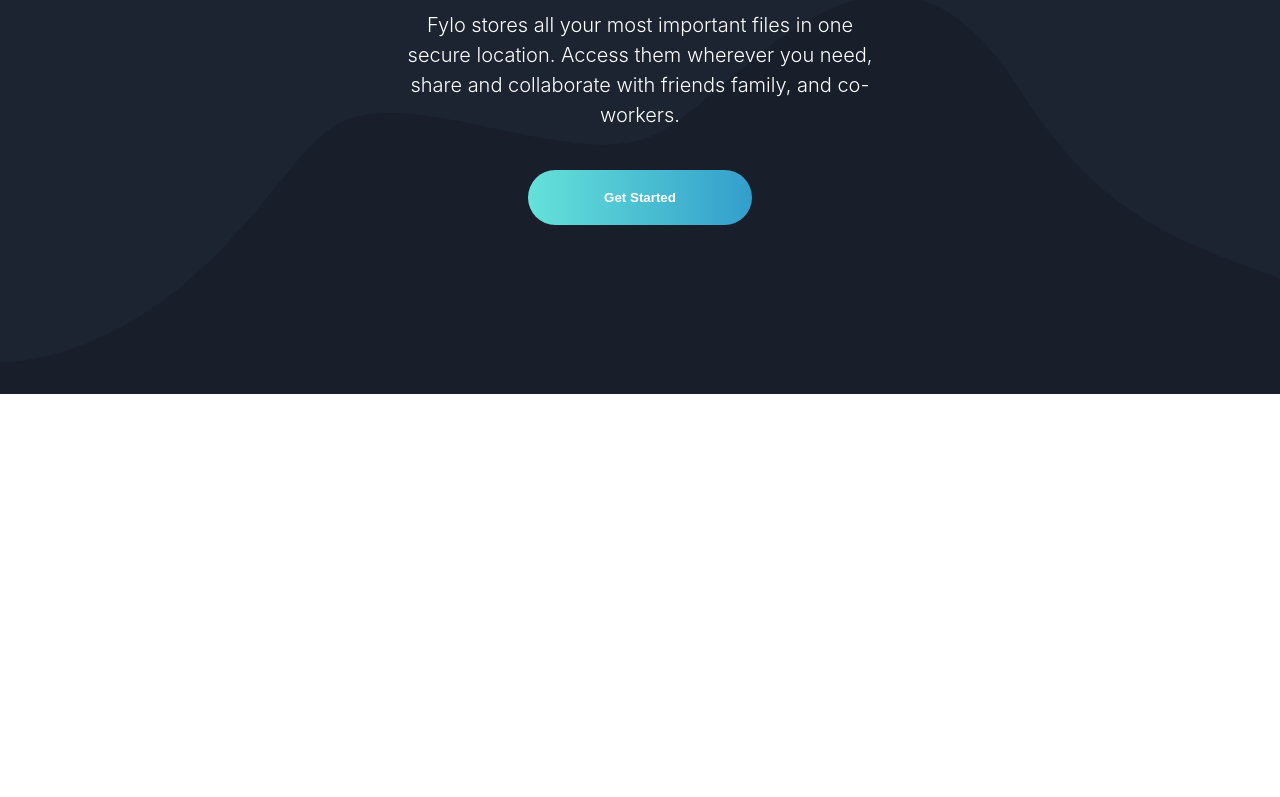
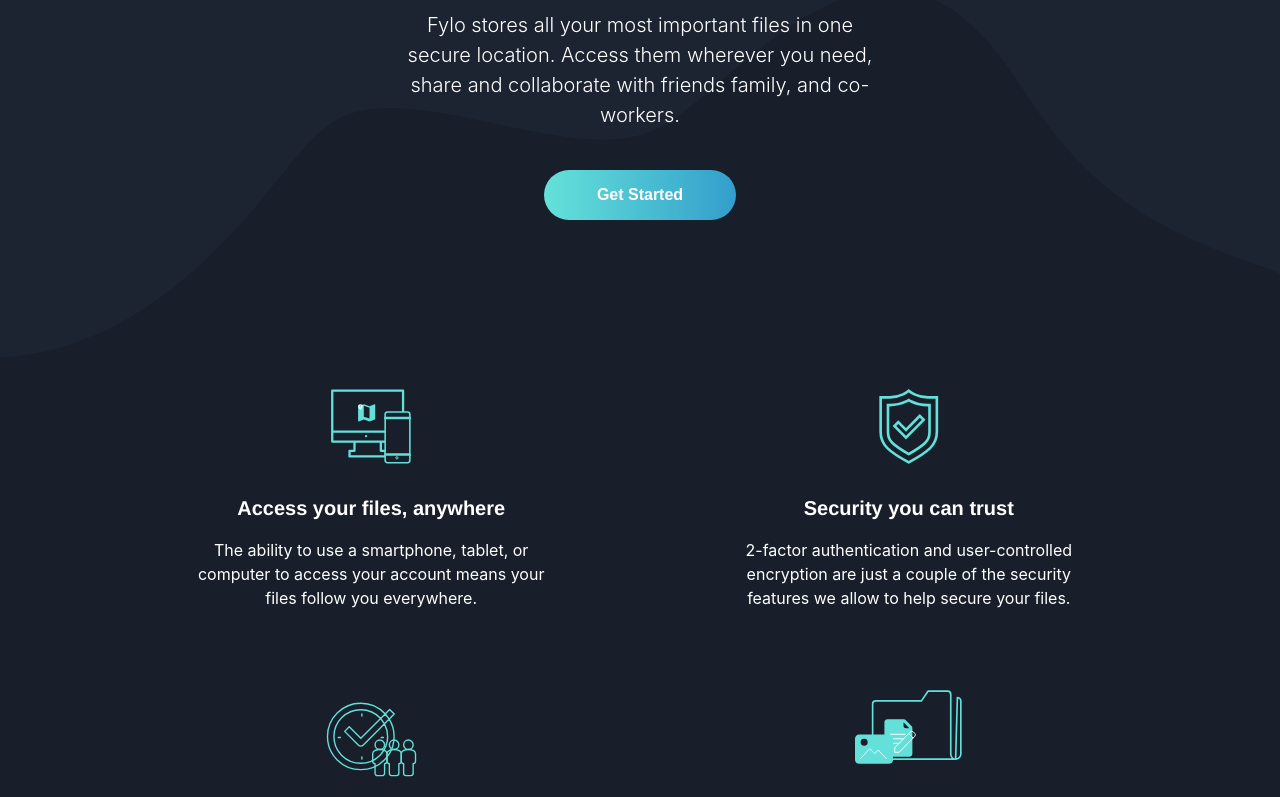
Before and after one commit to Moniet/layouts, a React (Create React App) app in the folder fylo-dark-landing-page/: page / in a window 1280 px wide. Shown: the part 772-1569 px from the top of the page. Before the commit the page ends 1166 px from the top, so only its background shows below. Built offline with nearby package versions, Linux system fonts and the light colour scheme.

Commit message:
added insight section to landing page

```diff
--- a/fylo-dark-landing-page/src/App.js
+++ b/fylo-dark-landing-page/src/App.js
@@ -1,20 +1,39 @@
 import React from 'react';
-import logo from './logo.svg';
+import { Global, css } from '@emotion/core'
+import styled from '@emotion/styled'
+import { colors } from './utils/theme'
 import Nav from './containers/Nav'
 import Intro from './components/Intro'
-import { Global, css } from '@emotion/core'
+import InfoGrid from './components/InfoGrid'
+import Insight from './components/Insight';
+
+const Container = styled.div`
+  position: relative;
+  display: flex;
+  flex-direction: column;
+  align-items: center;
+  width: 100vw;
+  height: 100%;
+  background: ${colors.bgDark};
+`
 
 const App = () => (
   <>
-    <Nav />
+  <Nav />
+  <Container>
     <Intro />
+    <InfoGrid />
+    <Insight />
     <Global
+
       styles={css`
         h1,h2,h3,h4,h5,h6 {
           font-family: 'Raleway', 'Helvetica', 'Arial', sans-serif;
+          color: white;
         }
       `}
     />
+  </Container>
   </>
 )
 
--- a/fylo-dark-landing-page/src/components/Button.js
+++ b/fylo-dark-landing-page/src/components/Button.js
@@ -12,6 +12,7 @@
     font-size: 14px;
     color: white;
     background: ${colors.btnGradient};
+    cursor: pointer;
 `
 
 const Button = ({ children }) => (
--- /dev/null
+++ b/fylo-dark-landing-page/src/components/Grid.js
@@ -0,0 +1,15 @@
+import React from 'react'
+import styled from '@emotion/styled'
+
+const Grid = styled.div`
+    display: flex;
+    flex-flow: row wrap;
+    justify-content: ${props => props.between ? 'space-between' : 'center' };
+    align-items: center;
+`
+
+export default ({ children, between }) => (
+    <Grid between={ between ? true : false }>
+        { children }
+    </Grid>
+)
--- /dev/null
+++ b/fylo-dark-landing-page/src/components/H1.js
@@ -0,0 +1,15 @@
+import React from 'react'
+import styled from '@emotion/styled'
+
+const H1 = styled.h1`
+    font-size: 2.5em;
+    font-weight: 700;
+    line-height: 1.5;
+    margin: 1em 0 0.5em 0;
+    color: white;
+`
+
+export default ({ children }) =>
+    <H1>
+        { children }
+    </H1>
--- /dev/null
+++ b/fylo-dark-landing-page/src/components/InfoGrid.js
@@ -0,0 +1,64 @@
+/** @jsx jsx */
+import { jsx, css } from '@emotion/core'
+import React from 'react'
+import styled from '@emotion/styled'
+import Grid from './Grid'
+
+
+const GridItem = styled.div`
+    width: 40%;
+    text-align: center;
+    margin-bottom: 10vh;
+`
+
+const H2 = styled.h2`
+    font-size: 1.25em;
+    font-weight: 700;
+    margin-bottom: 1em;
+`
+
+const P = styled.p`
+    color: white;
+    line-height: 1.5;
+`
+
+const Icon = styled.img`
+    height: 75px;
+    margin-bottom: 2em;
+`
+
+const Container = styled.div`
+    width: 70%;
+`
+
+const InfoGrid = () => (
+    <Container>
+        <Grid between>
+            <GridItem>
+                <Icon src={ require('../images/icon-access-anywhere.svg')} alt="" />
+                <H2>Access your files, anywhere</H2>
+                <P>The ability to use a smartphone, tablet, or computer to access your account means your files follow you everywhere.</P>
+            </GridItem>
+
+            <GridItem>
+                <Icon src={ require('../images/icon-security.svg')} alt="" />
+                <H2> Security you can trust</H2>
+                <P> 2-factor authentication and user-controlled encryption are just a couple of the security features we allow to help secure your files.</P>
+            </GridItem>
+
+            <GridItem>
+                <Icon src={ require('../images/icon-collaboration.svg')} alt="" />
+                <H2>Real-time collaboration</H2>
+                <P>Securely share files and folders with friends, family and colleagues for live collaboration. No email attachments required.</P>
+            </GridItem>
+
+            <GridItem>
+                <Icon src={ require('../images/icon-any-file.svg')} alt="" />
+                <H2>Store any type of file.</H2>
+                <P>Whether you're sharing holidays photos or work documents, Fylo has you covered allowing for all file types to be securely stored and shared.</P>
+            </GridItem>
+        </Grid>
+    </Container>
+)
+
+export default InfoGrid
--- /dev/null
+++ b/fylo-dark-landing-page/src/components/Insight.js
@@ -0,0 +1,47 @@
+import React from 'react'
+import styled from '@emotion/styled'
+import Grid from './Grid'
+import H1 from './H1'
+import Para from './Para'
+
+const Container = styled.div`
+    width: 90%;
+`
+
+const IMG = styled.img`
+    width: 100%;
+`
+
+const Info = styled.div`
+    ${'' /* display: flex;
+    flex-direction: column; */}
+    width: 50%;
+`
+
+const InfoHeader = styled.div`
+    width: 55%;
+`
+
+const Art = styled.div`
+    width: 50%;
+    padding-right: 10vh;
+`
+
+const Insight = () => (
+    <Container>
+        <Grid between>
+            <Art>
+                <IMG src={require('../images/illustration-stay-productive.png')} />
+            </Art>
+            <Info>
+                <InfoHeader>
+                    <H1>Stay productive, wherever you are</H1>
+                </InfoHeader>
+                <Para> Never let location be an issue when accessing your files. Fylo has you covered for all of your file storage needs.</Para>
+                <Para>Securely share files and folders with friends, family and colleagues for live collaboration. No email attachments required. </Para>
+            </Info>
+        </Grid>
+    </Container>
+)
+
+export default Insight
--- a/fylo-dark-landing-page/src/components/Intro.js
+++ b/fylo-dark-landing-page/src/components/Intro.js
@@ -3,6 +3,7 @@
 import React from 'react'
 import styled from '@emotion/styled'
 import { colors } from '../utils/theme'
+import H1 from './H1'
 
 const Container = styled.div`
     position: relative;
@@ -26,30 +27,21 @@
     max-width: 100%;
 `
 
-const H1 = styled.h1`
-    font-size: 2.5em;
-    font-weight: 700;
-    line-height: 1.5;
-    margin: 1em 0 0.5em 0;
-    color: white;
-`
-
 const P = styled.p`
     font-size: 1.25em;
     font-weight: 300;
     line-height: 1.5;
     color: white;
-    margin-bottom: 2em;
-    margin-left: auto;
-    margin-right: auto;
+    margin: 0 auto 2em auto;
     width: 75%;
 `
 
 const Button = styled.button`
-    width: 35%;
-    padding: 1.5em;
+    width: 30%;
+    padding: 1em;
     border: none;
     border-radius: 50px;
+    font-size: 1em;
     font-weight: 700;
     color: white;
     background: ${colors.btnGradient};
--- /dev/null
+++ b/fylo-dark-landing-page/src/components/Para.js
@@ -0,0 +1,15 @@
+import React from 'react'
+import styled from '@emotion/styled'
+
+const Para = styled.p`
+    font-size: 1.25em;
+    font-weight: 300;
+    line-height: 1.5;
+    color: white;
+    margin: 0 auto 2em auto;
+`
+
+export default ({ children }) =>
+    <Para>
+        { children }
+    </Para>
--- a/fylo-dark-landing-page/src/containers/Nav.js
+++ b/fylo-dark-landing-page/src/containers/Nav.js
@@ -3,6 +3,10 @@
 import Link from '../components/Link'
 import Brand from '../components/Brand'
 import { colors } from '../utils/theme'
+
+const Header = styled.header`
+    width: 100vw;
+`
 
 const Nav = styled.nav`
     display: flex;
@@ -22,7 +26,7 @@
 `
 
 export default () => (
-    <header>
+    <Header>
         <Nav>
             <Brand />
             <List>
@@ -37,5 +41,5 @@
                 </ListItem>
             </List>
         </Nav>
-    </header>
+    </Header>
 )
```
Also changed, not shown: fylo-dark-landing-page/src/components/SignUp.js (added), fylo-dark-landing-page/src/containers/Footer.js (added), fylo-dark-landing-page/src/containers/Testimonials.js (added).
